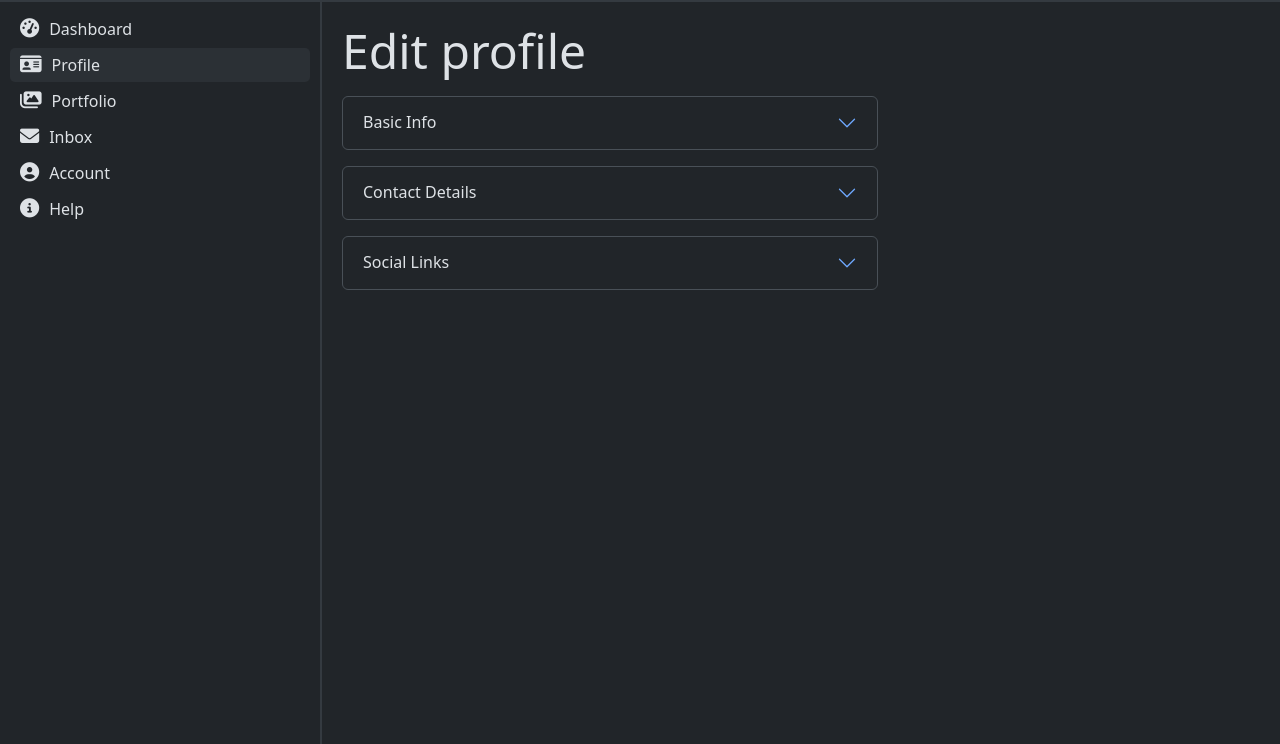
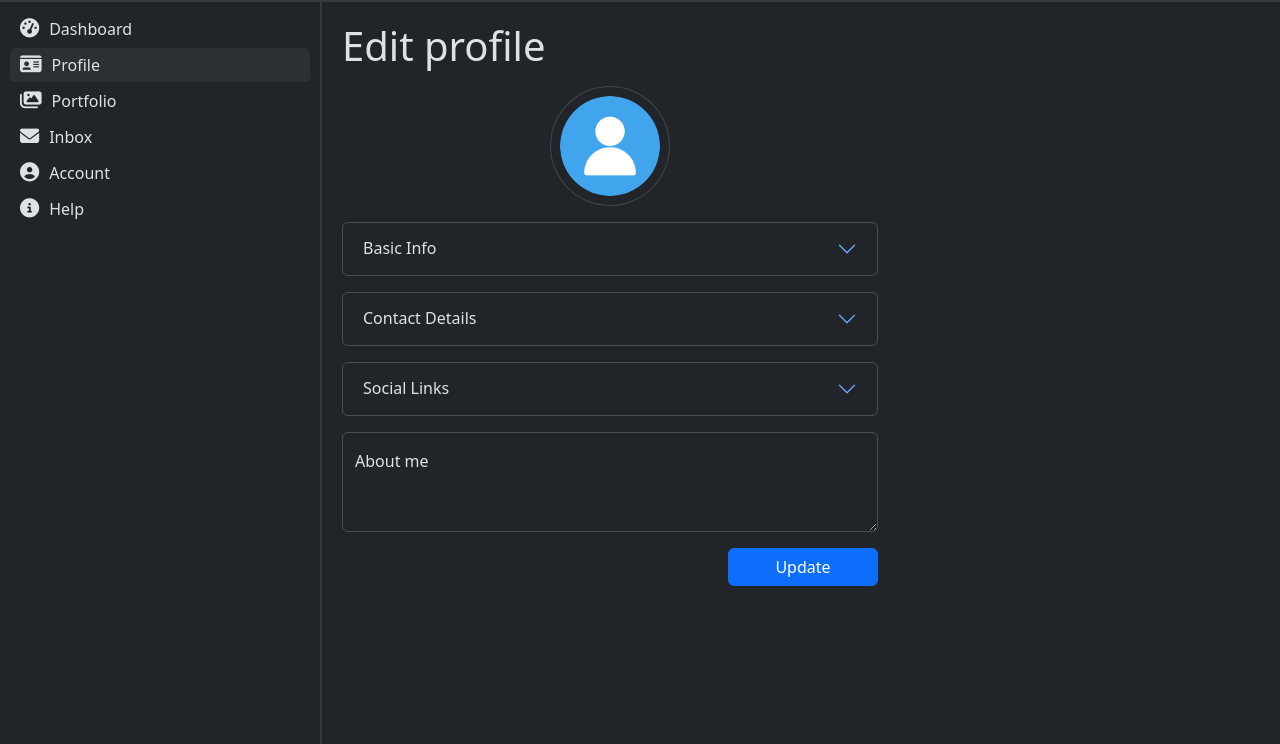
Before and after one commit to PritamUmaiya/portfolio-builder, a Flask app: page /profile/manage in a window 1280 px wide. Shown: the part 56-800 px from the top of the page. Run offline with Flask 3, Linux system fonts and the light colour scheme; data comes from the database, SQL or seed files in the repository; some libraries are stand-ins or nearby versions.

Commit message:
adding avatar img

```diff
--- a/templates/profile.html
+++ b/templates/profile.html
@@ -7,7 +7,14 @@
 {% block main %}
 
     <div class="mb-3">
-        <h5 class="display-5">Edit profile</h5>
+        <h6 class="display-6">Edit profile</h6>
+    </div>
+
+    <div class="mb-3 text-center">
+        <label for="avatar" class="card p-2 rounded-circle d-inline-flex justify-content-center align-items-center object-fit-cover" style="width:120px;height:120px;">
+            <img src="{% if user.avatar %}{{ avatar }}{% else %}/static/images/user.png{% endif %}" title="User" class="rounded-circle object-fit-cover" style="width:100px;height:100px;" />
+        </label>
+        <input type="file" name="avatar" id="avatar" class="d-none" accept="image/*" />
     </div>
 
     <!--Update Basic Info: Name, Bio, Profession, Work, School-->
@@ -80,14 +87,14 @@
 
                         <div class="mb-3">
                             <div class="form-floating">
-                                <input type="email" class="form-control" placeholder="Public email" aria-label="public_email" name="public_email" id="public_email">
+                                <input type="email" class="form-control" placeholder="Public email" aria-label="public_email" name="public_email" id="public_email" autocomplete="off">
                                 <label for="public_email">Public email</label>
                             </div>
                         </div>
 
                         <div class="mb-3">
                             <div class="form-floating">
-                                <input type="phone" class="form-control" placeholder="Phone number" aria-label="phone" name="phone" id="phone">
+                                <input type="phone" class="form-control" placeholder="Phone number" aria-label="phone" name="phone" id="phone" autocomplete="off">
                                 <label for="phone">Phone number</label>
                             </div>
                         </div>
@@ -243,4 +250,17 @@
             </div>
         </div>
     </div>
+
+    <!--Update About Me-->
+    <div class="mb-3">
+        <form action="/update_about" method="post">
+            <div class="form-floating mb-3">
+                <textarea class="form-control" placeholder="Write about me.." id="about" style="height: 100px"></textarea>
+                <label for="about">About me</label>
+            </div>
+            <div class="text-end">
+                <button type="submit" class="btn btn-primary btn-responsive-width">Update</button>
+            </div>
+        </form>
+    </div>
 {% endblock %}
```
